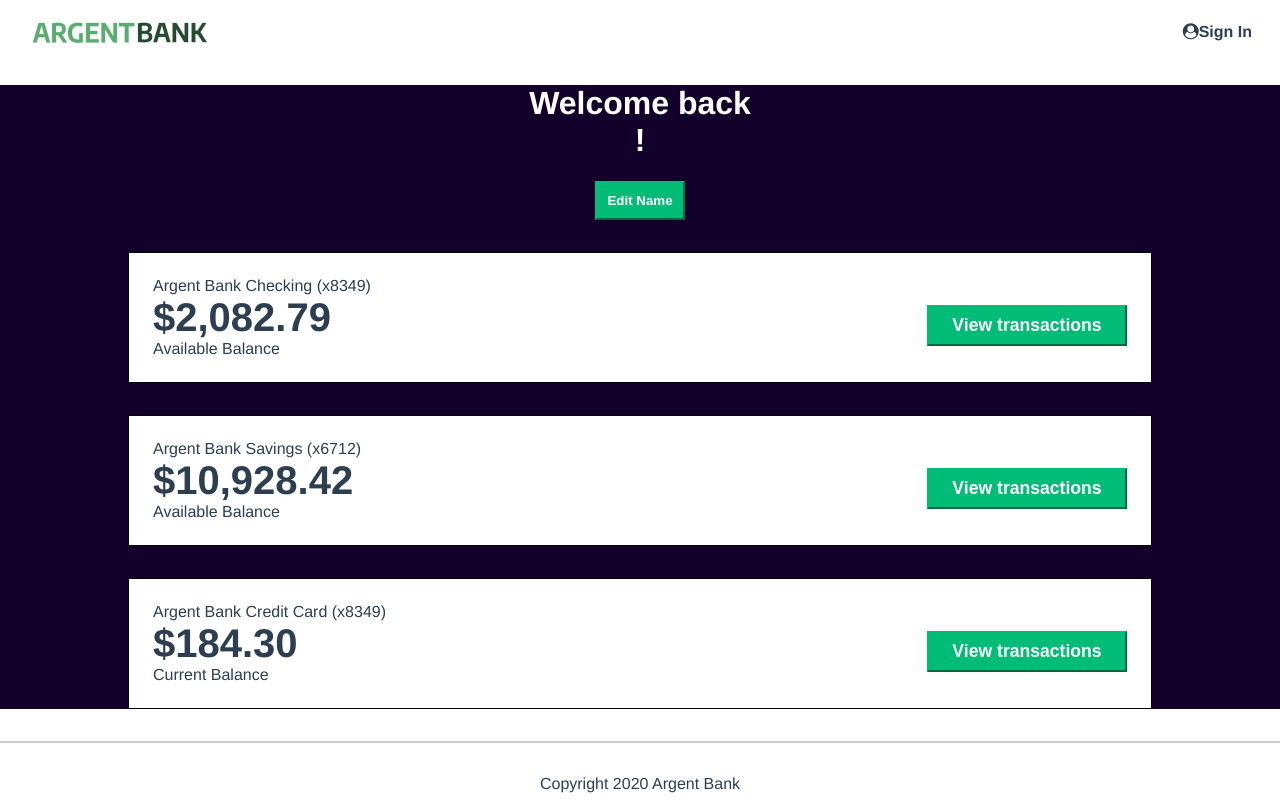
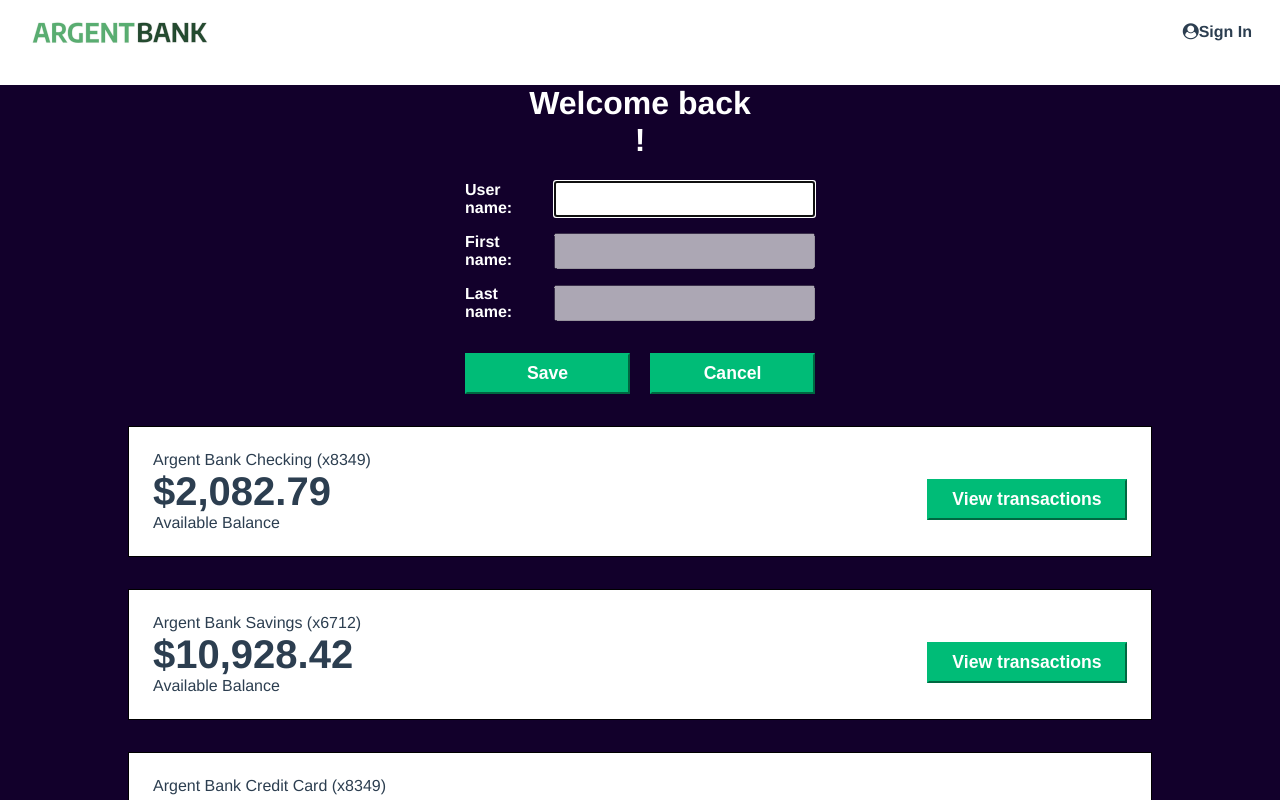
Before and after one commit to kev6711/Projet10_argent_bank, a React (Vite) app in the folder argentbank-frontend/: page /User in a window 1280 px wide. Both pictures are taken after a click on the button "Edit Name". Shown: the top 800 px of the page. Built offline with nearby package versions, Linux system fonts and the light colour scheme.

Commit message:
Gestion de la modification du nom d'utilisateur : ajout du composant EditUserForm + ajout de l'action usernamePut.action.js

```diff
--- /dev/null
+++ b/argentbank-frontend/src/actions/usernamePut.action.js
@@ -0,0 +1,14 @@
+import axios from "axios"
+
+export const USERNAME_PUT = "USERNAME_PUT"
+
+export const usernamePut = (token, data) => {
+    return async (dispatch) => {
+        const res = await axios.put("http://localhost:3001/api/v1/user/profile", data, {
+            headers: {
+                Authorization: `Bearer ${token}`,
+            },
+        })
+        return dispatch({ type: USERNAME_PUT, payload: res.data.body.userName })
+    }
+}
--- a/argentbank-frontend/src/assets/css/main.css
+++ b/argentbank-frontend/src/assets/css/main.css
@@ -153,7 +153,9 @@
     margin-bottom: 0.5rem;
 }
 
-.sign-in-button {
+.sign-in-button,
+.save-button,
+.cancel-button {
     display: block;
     width: 100%;
     padding: 8px;
@@ -199,11 +201,13 @@
     margin-bottom: 1rem;
 }
 
-.input-wrapper label {
+.input-wrapper label,
+.input-wrapper-user-form label {
     font-weight: bold;
 }
 
-.input-wrapper input {
+.input-wrapper input,
+.input-wrapper-user-form input {
     padding: 5px;
     font-size: 1.2rem;
 }
@@ -266,6 +270,25 @@
     cursor: pointer;
 }
 
+.edit-user-form {
+    box-sizing: border-box;
+    width: 350px;
+    margin: 0 auto;
+}
+
+.button-wrapper-user-form {
+    display: flex;
+    gap: 20px;
+}
+
+.input-wrapper-user-form {
+    display: flex;
+    text-align: left;
+    margin-bottom: 1rem;
+    gap: 7px;
+    align-items: center;
+}
+
 .header {
     color: #fff;
     margin-bottom: 2rem;
--- /dev/null
+++ b/argentbank-frontend/src/components/EditUserForm.jsx
@@ -0,0 +1,54 @@
+import { useDispatch, useSelector } from "react-redux"
+import { useState } from "react"
+import { usernamePut } from "../actions/usernamePut.action"
+
+function EditUserForm({ onSubmit, onCancel }) {
+    const userName = useSelector((state) => state.userGetReducer.userName)
+    const firstName = useSelector((state) => state.userGetReducer.firstName)
+    const lastName = useSelector((state) => state.userGetReducer.lastName)
+    const token = useSelector((state) => state.logInPostReducer?.body?.token)
+    const [editUserName, setEditUsername] = useState({ userName })
+    const dispatch = useDispatch()
+
+    const handleEditUserForm = (e) => {
+        e.preventDefault()
+        const postUsername = {
+            userName: editUserName,
+        }
+        dispatch(usernamePut(token, postUsername))
+        onSubmit()
+    }
+
+    return (
+        <form className="edit-user-form" onSubmit={(e) => handleEditUserForm(e)}>
+            <div className="input-wrapper-user-form">
+                <label htmlFor="username">User name:</label>
+                <input
+                    type="text"
+                    id="username"
+                    autoFocus={true}
+                    defaultValue={userName}
+                    onChange={(e) => setEditUsername(e.target.value)}
+                />
+            </div>
+            <div className="input-wrapper-user-form">
+                <label htmlFor="firstname">First name:</label>
+                <input type="text" id="firstname" defaultValue={firstName} disabled />
+            </div>
+            <div className="input-wrapper-user-form">
+                <label htmlFor="lastname">Last name:</label>
+                <input type="text" id="lastname" defaultValue={lastName} disabled />
+            </div>
+            <div className="button-wrapper-user-form">
+                <button type="submit" className="save-button">
+                    Save
+                </button>
+                <button type="button" className="cancel-button" onClick={onCancel}>
+                    Cancel
+                </button>
+            </div>
+        </form>
+    )
+}
+
+export default EditUserForm
--- a/argentbank-frontend/src/pages/User.jsx
+++ b/argentbank-frontend/src/pages/User.jsx
@@ -1,9 +1,12 @@
 import { useSelector } from "react-redux"
+import { useState } from "react"
 import "../assets/css/main.css"
+import EditUserForm from "../components/EditUserForm"
 
 function User() {
     const firstName = useSelector((state) => state.userGetReducer.firstName)
     const lastName = useSelector((state) => state.userGetReducer.lastName)
+    const [isEditing, setIsEditing] = useState(false)
 
     return (
         <div>
@@ -14,7 +17,13 @@
                         <br />
                         {firstName} {lastName} !
                     </h1>
-                    <button className="edit-button">Edit Name</button>
+                    {isEditing ? (
+                        <EditUserForm onCancel={() => setIsEditing(false)} onSubmit={() => setIsEditing(false)} />
+                    ) : (
+                        <button className="edit-button" onClick={() => setIsEditing(true)}>
+                            Edit Name
+                        </button>
+                    )}
                 </div>
                 <h2 className="sr-only">Accounts</h2>
                 <section className="account">
--- a/argentbank-frontend/src/reducers/userGet.reducer.js
+++ b/argentbank-frontend/src/reducers/userGet.reducer.js
@@ -1,14 +1,17 @@
 import { USER_GET } from "../actions/userGet.action"
 import { LOGOUT_USER } from "../actions/logOutUser.action"
+import { USERNAME_PUT } from "../actions/usernamePut.action"
 
 const initialState = {}
 
-export default function logInPostReducer(state = initialState, action) {
+export default function userGetReducer(state = initialState, action) {
     switch (action.type) {
         case USER_GET:
             return { ...state, ...action.payload }
         case LOGOUT_USER:
             return initialState
+        case USERNAME_PUT:
+            return { ...state, userName: action.payload }
         default:
             return state
     }
```
